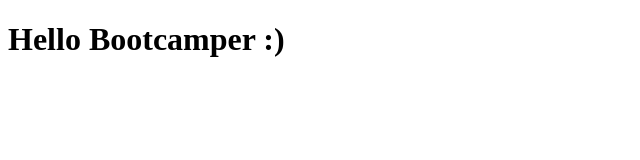
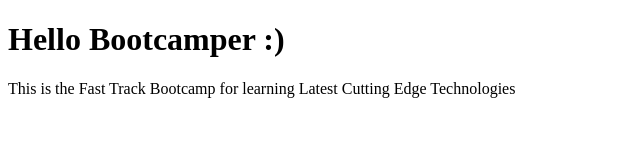
Before and after one commit to Saifullah455/Bootcamp2020Sample, a plain HTML site: page index.html in a window 1280 px wide. Shown: the whole page, without its empty margins (0-640 px from the left). Drawn offline with Linux system fonts and the light colour scheme.

Commit message:
Update index.html

```diff
--- a/index.html
+++ b/index.html
@@ -7,5 +7,6 @@
 </head>
 <body>
     <h1>Hello Bootcamper :)</h1>
+    <p>This is the Fast Track Bootcamp for learning Latest Cutting Edge Technologies</p>
 </body>
 </html>
```
